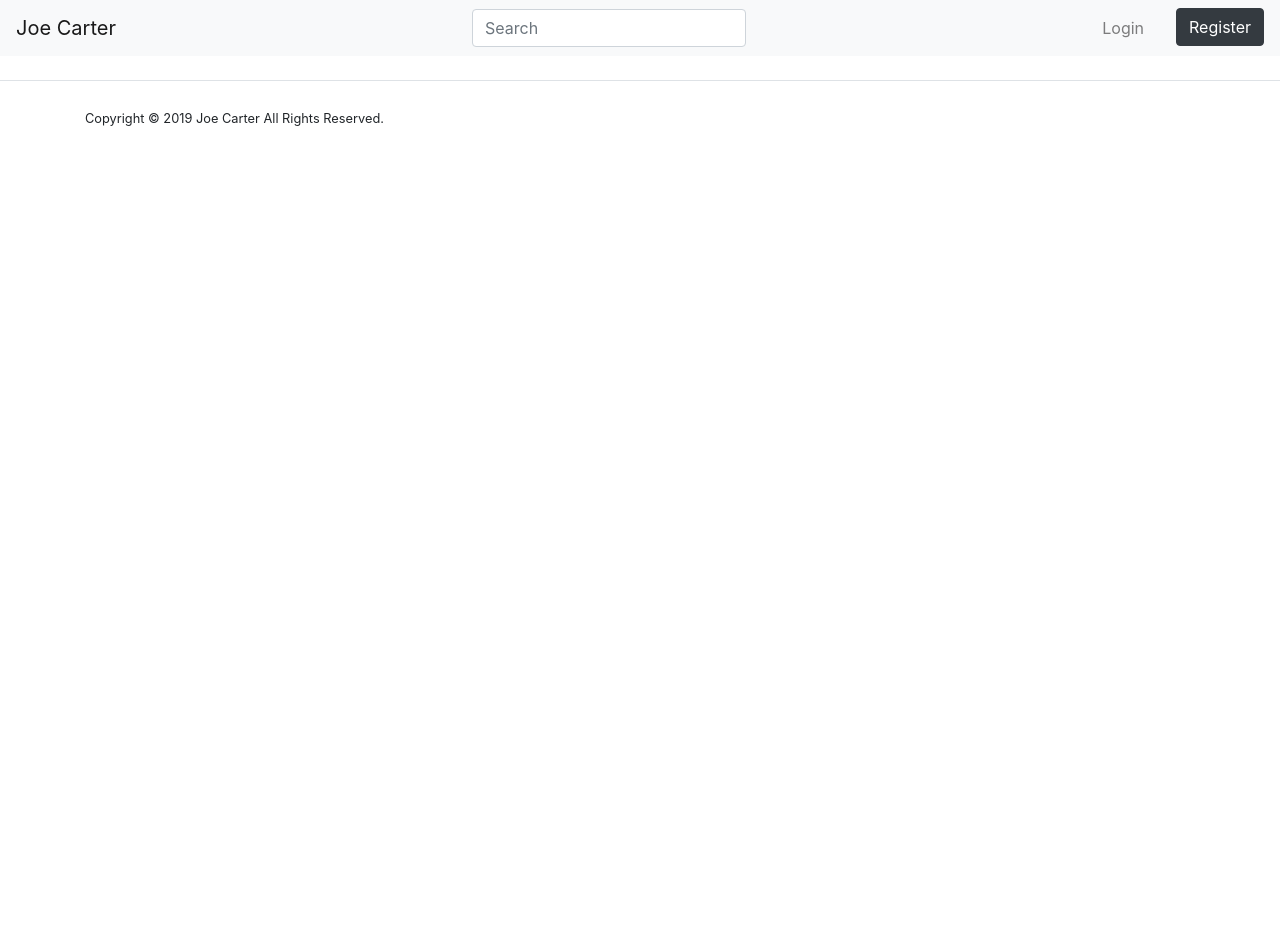
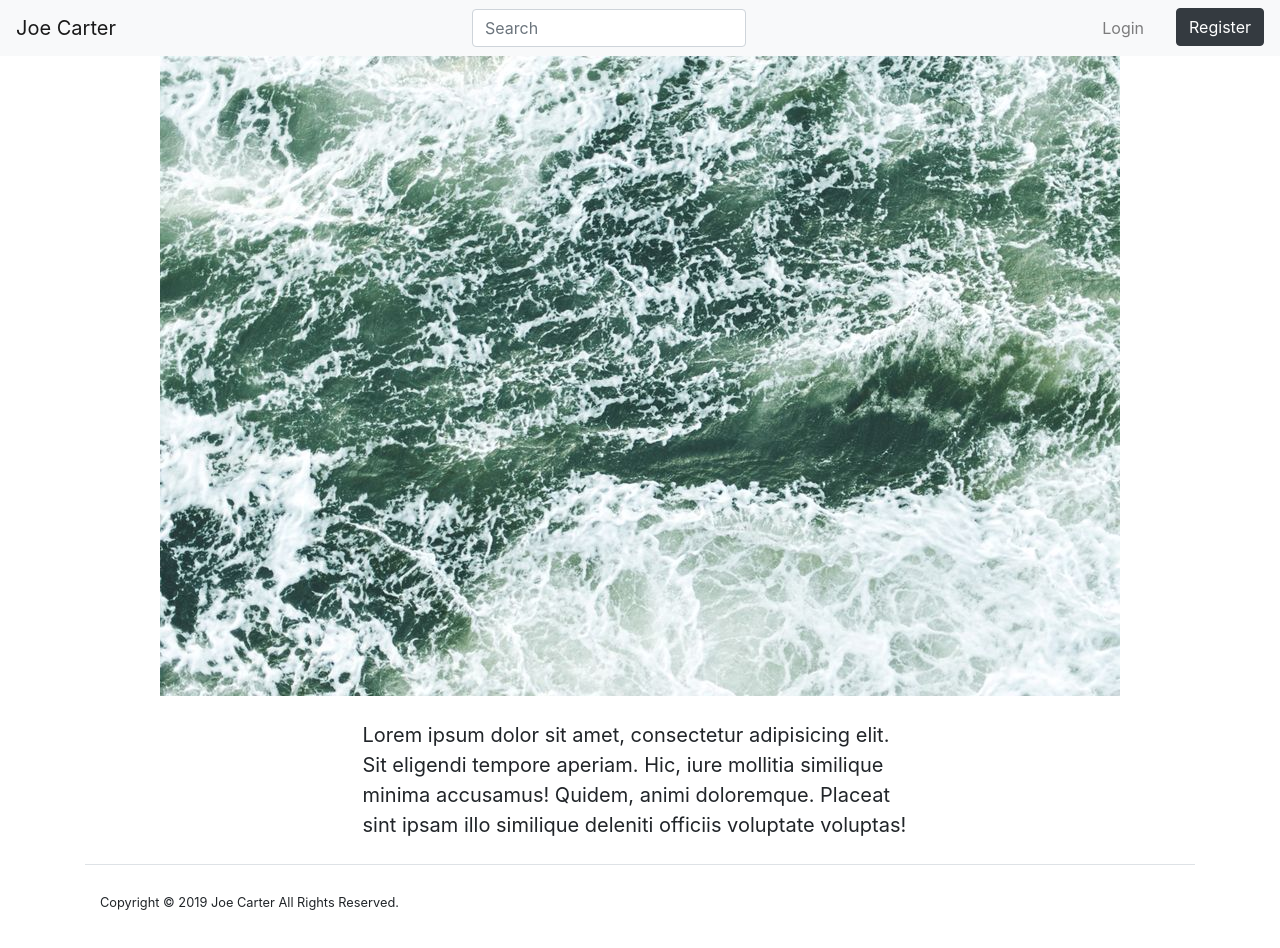
Before and after one commit to JO-E32/bootstrap_exercise, a plain HTML site: page index.html in a window 1280 px wide. Before the commit the page ends 800 px from the top, so only its background shows below. Drawn offline with nearby package versions, Linux system fonts and the light colour scheme.

Commit message:
Fixed file error and added main class container

```diff
--- a/index.html
+++ b/index.html
@@ -32,6 +32,15 @@
 		  </div>
 		</nav>
 	</header>
+
+	<main class="container">
+		<img class="d-block img-fluid mx-auto" src="assets/images/water.jpg" alt="Foamy green sea waves seen from above">
+
+		<p class="lead my-4 mx-auto w-50">
+			<strong> Lorem ipsum dolor sit amet, consectetur adipisicing elit. Sit eligendi tempore aperiam. Hic, iure mollitia similique minima accusamus! Quidem, animi doloremque. Placeat sint ipsam illo similique deleniti officiis voluptate voluptas!</strong>
+		</p>
+
+
 	<footer class="border-top mt-4">
 		<div class="container py-4">
 			<p>
```
Also changed, not shown: assets/images/240.jpeg (renamed from assets /images /240.jpeg), assets/images/download (1).jpeg (renamed from assets /images /download (1).jpeg), assets/images/download (2).jpeg (renamed from assets /images /download (2).jpeg), assets/images/download (3).jpeg (renamed from assets /images /download (3).jpeg), assets/images/download (4).jpeg (renamed from assets /images /download (4).jpeg), assets/images/download (5).jpeg (renamed from assets /images /download (5).jpeg), assets/images/download (6).jpeg (renamed from assets /images /download (6).jpeg), assets/images/download (7).jpeg (renamed from assets /images /download (7).jpeg), assets/images/download.jpeg (renamed from assets /images /download.jpeg), assets/images/water.jpg (renamed from assets /images /water.jpg), 4 other files.
